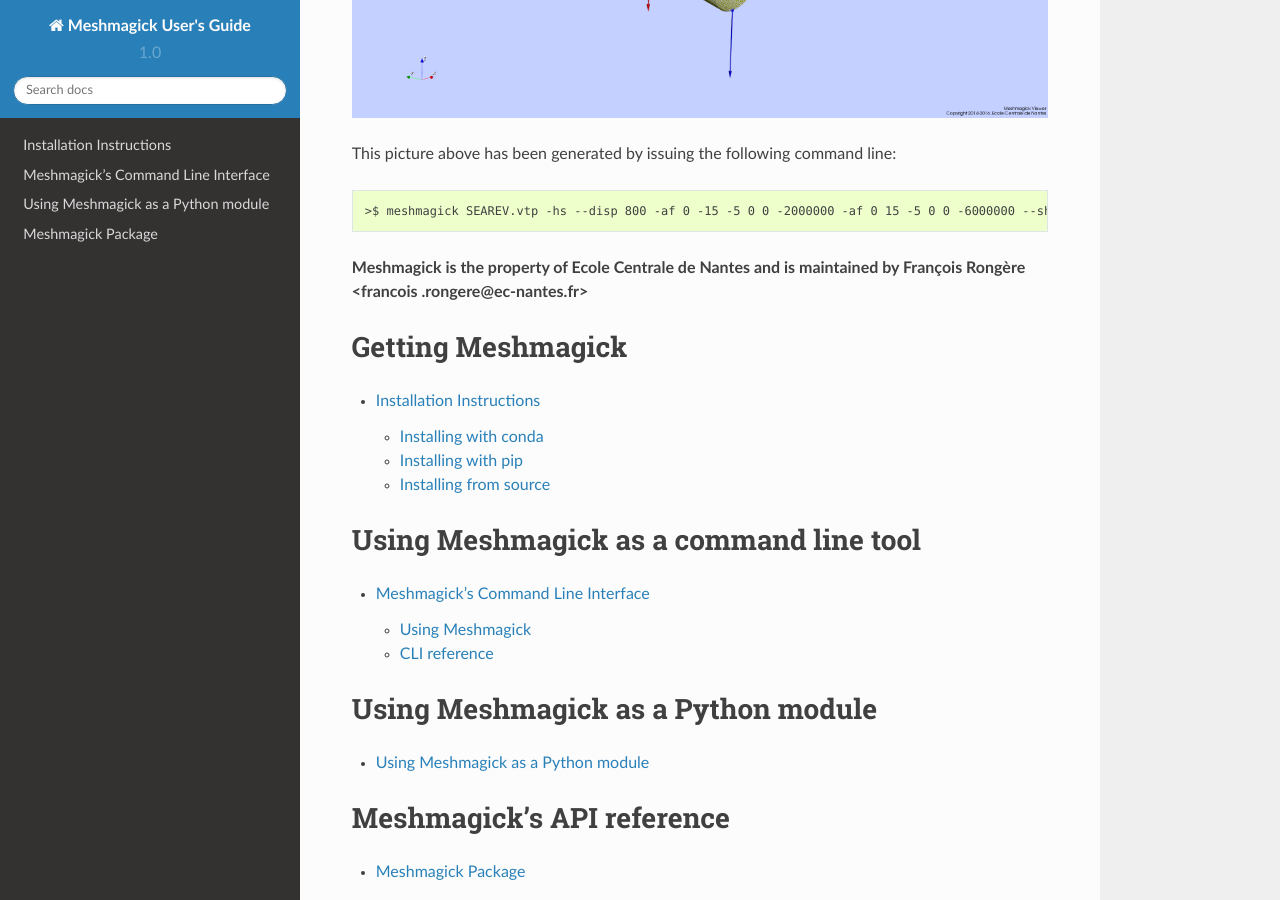
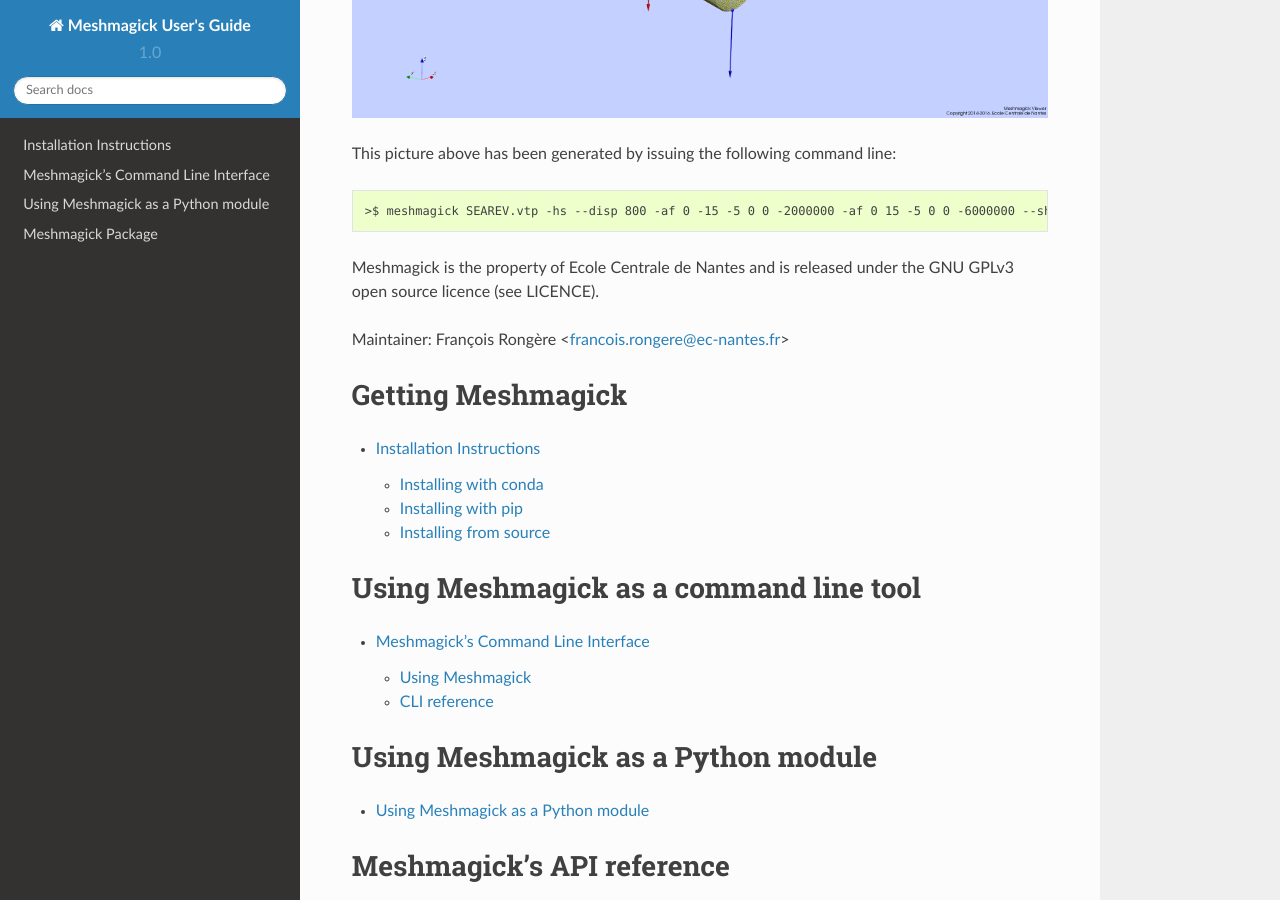
Before and after one commit to LHEEA/meshmagick, a Sphinx documentation site: the page built from doc/index.rst, in a window 1280 px wide and 900 px high, scrolled down 906 px. Built offline with Sphinx 7.4.7 and the Read the Docs theme 2.0.0, drawn with Linux system fonts in a browser that asks for light colours; formulas are drawn with MathJax 3; the version number is read from the project's files by our own code.

```diff
--- a/deploy_doc.py
+++ b/deploy_doc.py
@@ -103,7 +103,7 @@ if __name__ == '__main__':
 
     stash_modifs(repo)
 
-    build_branch = 'master'
+    build_branch = 'develop'
 
     try:
 
--- a/doc/index.rst
+++ b/doc/index.rst
@@ -33,8 +33,11 @@ This picture above has been generated by issuing the following command line::
     >$ meshmagick SEAREV.vtp -hs --disp 800 -af 0 -15 -5 0 0 -2000000 -af 0 15 -5 0 0 -6000000 --show
 
 
-**Meshmagick is the property of Ecole Centrale de Nantes and is maintained by François Rongère <francois
-.rongere@ec-nantes.fr>**
+Meshmagick is the property of Ecole Centrale de Nantes and is released under the GNU GPLv3 open source licence (see
+LICENCE).
+
+Maintainer: François Rongère <francois.rongere@ec-nantes.fr>
+
 
 Getting Meshmagick
 ==================
```
